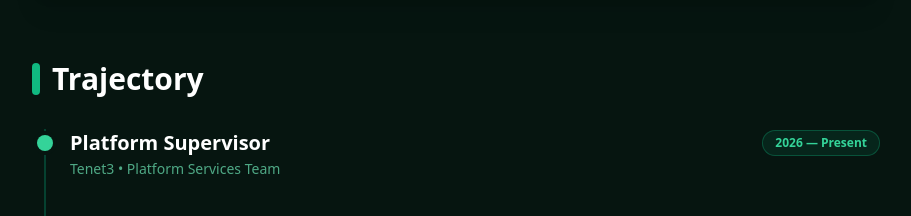
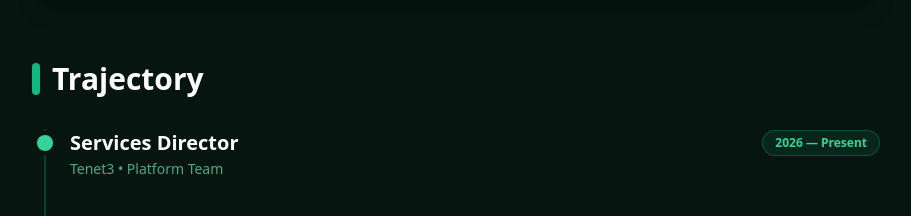
Before and after one commit to matthewkdies/website, a plain HTML site: page site/index.html in a window 1280 px wide. Shown: the part 1544-1760 px from the top of the page, without its empty margins (184-1095 px from the left). Drawn offline with nearby package versions, Linux system fonts and the light colour scheme.

Commit message:
updating title again

```diff
--- a/site/index.html
+++ b/site/index.html
@@ -143,10 +143,10 @@
                 <div class="mb-10 ml-6">
                     <span class="absolute -left-[9px] mt-1.5 h-4 w-4 rounded-full bg-emerald-400 ring-4 ring-[#061510]"></span>
                     <div class="flex flex-wrap justify-between items-center gap-2">
-                        <h3 class="text-xl font-bold text-white">Platform Supervisor</h3>
+                        <h3 class="text-xl font-bold text-white">Services Director</h3>
                         <span class="px-3 py-1 bg-emerald-500/10 text-emerald-400 text-xs font-semibold rounded-full border border-emerald-500/30">2026 — Present</span>
                     </div>
-                    <p class="text-emerald-300/70 font-medium text-sm mt-0.5">Tenet3 • Platform Services Team</p>
+                    <p class="text-emerald-300/70 font-medium text-sm mt-0.5">Tenet3 • Platform Team</p>
                 </div>
 
                 <!-- Lead Role -->
```
